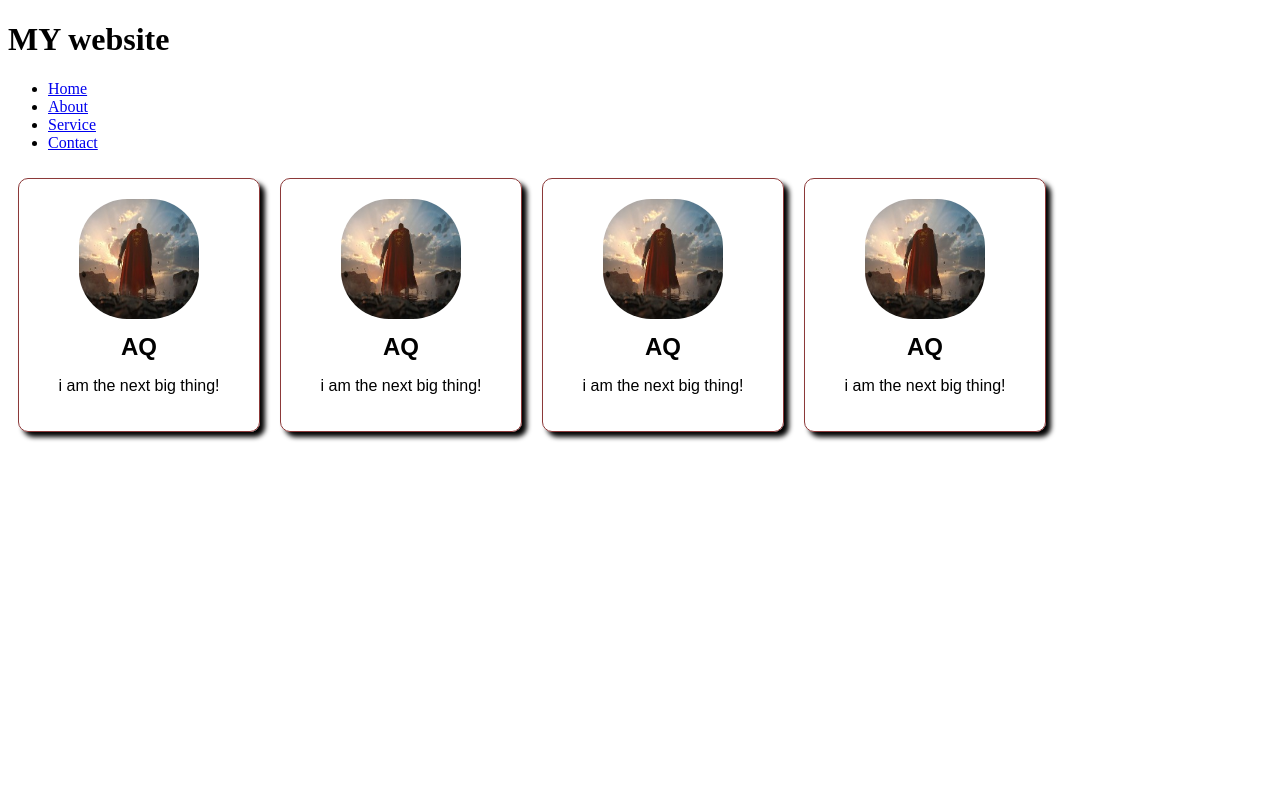
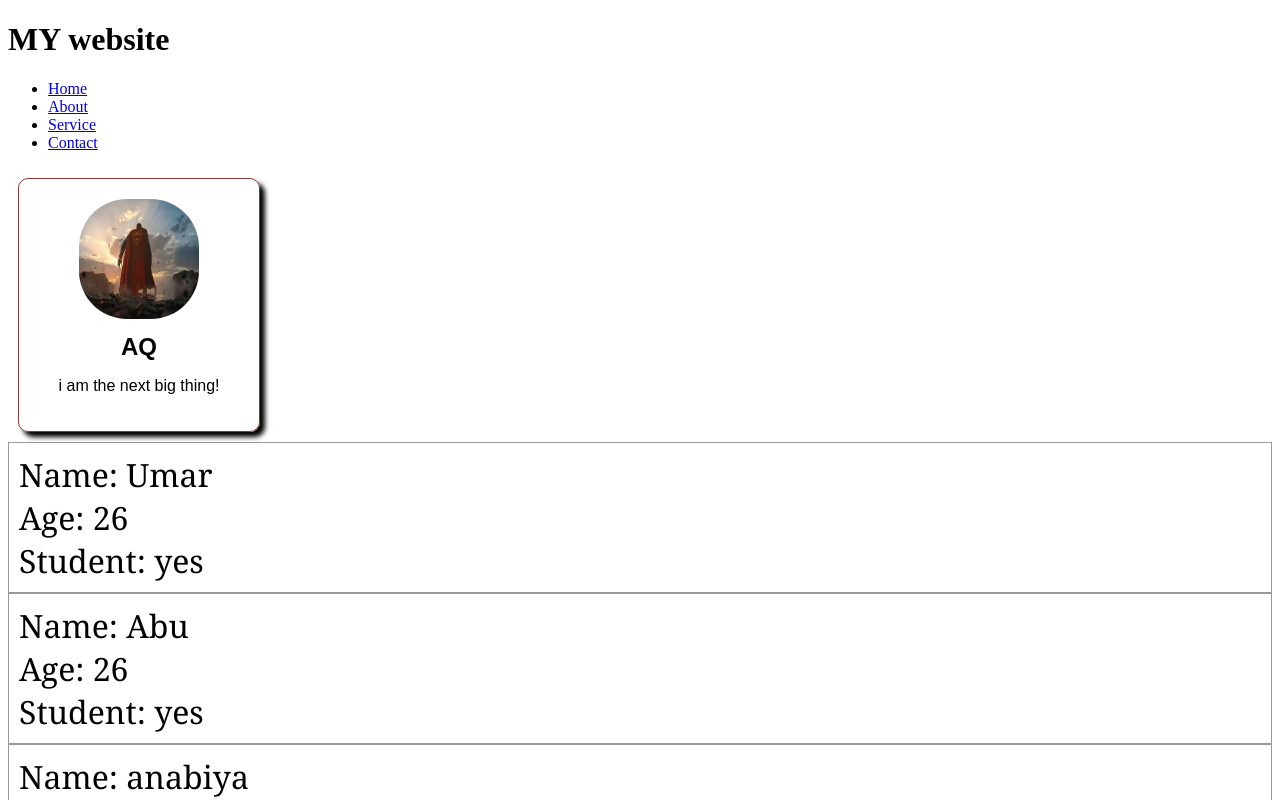
Before and after one commit to abuqaiselegant/WebDevHC, a React (Vite) app in the folder react/my-reactjs-app/: page / in a window 1280 px wide. Shown: the top 800 px of the page. Built offline with nearby package versions, Linux system fonts and the light colour scheme; the HTML template or start-up script is replaced by a standard one.

Commit message:
revised components and props

```diff
--- a/react/my-reactjs-app/package.json
+++ b/react/my-reactjs-app/package.json
@@ -10,6 +10,7 @@
     "preview": "vite preview"
   },
   "dependencies": {
+    "prop-types": "^15.8.1",
     "react": "^19.2.6",
     "react-dom": "^19.2.6"
   },
--- a/react/my-reactjs-app/src/App.jsx
+++ b/react/my-reactjs-app/src/App.jsx
@@ -2,6 +2,7 @@ import Header from './Header.jsx'
 import Footer from './Footer.jsx'
 import Food from './Food.jsx'
 import Card from './Card.jsx'
+import Student from './Student.jsx'
 
 function App() {
 
@@ -9,9 +10,11 @@ function App() {
     <>
       <Header/>
       <Card/>
-      <Card/>
-      <Card/>
-      <Card/>
+      <Student name ="Umar" age ={26} isStudent = {true}></Student>
+      <Student name ="Abu" age ={26} isStudent = {true}></Student>
+      <Student name ="anabiya" age ={6} isStudent = {false}></Student>
+      <Student name ="rimpo" age ={16} isStudent = {true}></Student>
+
     </>
   );
 }
--- /dev/null
+++ b/react/my-reactjs-app/src/Student.jsx
@@ -0,0 +1,19 @@
+import PropTypes from 'prop-types'
+function Student(props){
+    return(
+        <div className="student">
+            <p>Name: {props.name}</p>
+            <p>Age: {props.age}</p>
+            <p>Student: {props.isStudent ? "yes" : "no"} </p>
+        </div>
+    )
+}
+
+Student.propTypes = {
+    name: PropTypes.string,
+    age: PropTypes.number,
+    isStudent: PropTypes.bool,
+
+}
+
+export default Student
--- a/react/my-reactjs-app/src/index.css
+++ b/react/my-reactjs-app/src/index.css
@@ -30,3 +30,15 @@
   font-family: Arial, Helvetica, sans-serif;
   color:hsl(0, 0, 30%)
 }
+
+
+.student{
+  font-family: Georgia, 'Times New Roman', Times, serif;
+  font-size: 2em ;
+  padding:10px ;
+  border:1px solid hsla(0, 0%, 50%, 0.8) ;
+}
+
+.student p{
+  margin: 0;
+}
```
Also changed, not shown: 1 other file (tests, documents, lock files or other folders).
